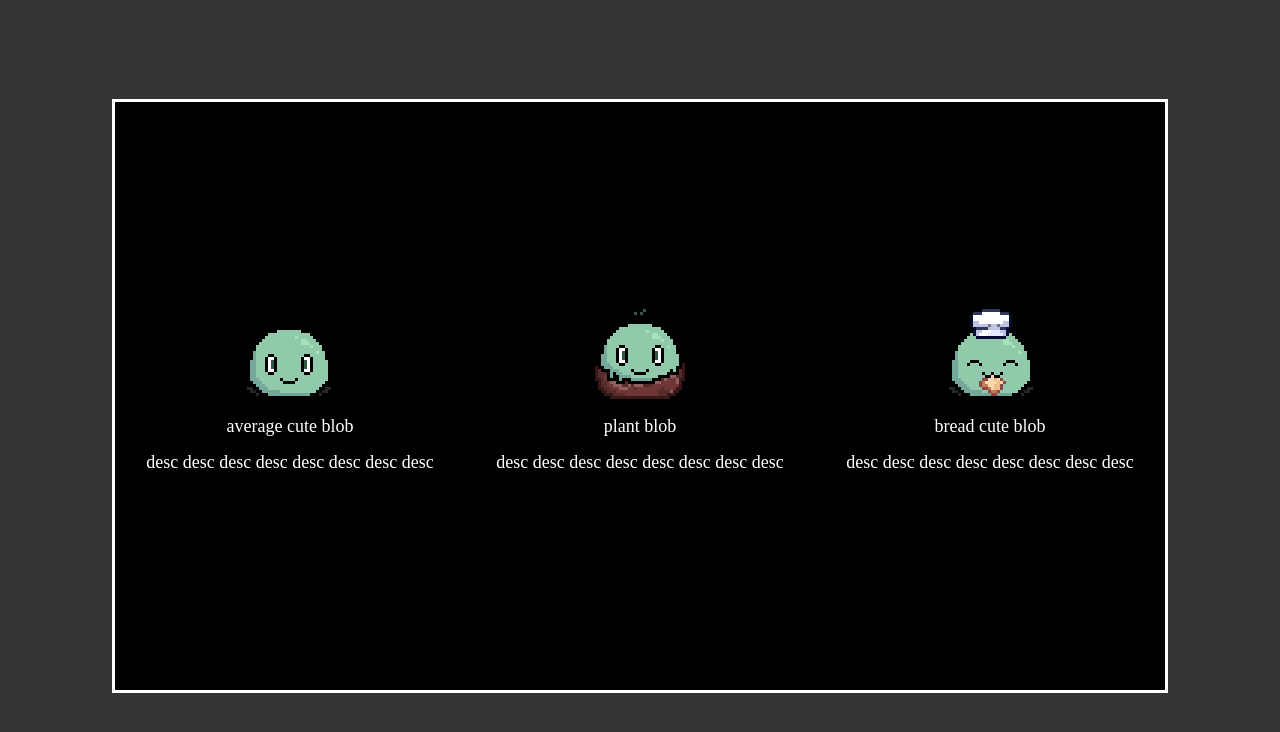
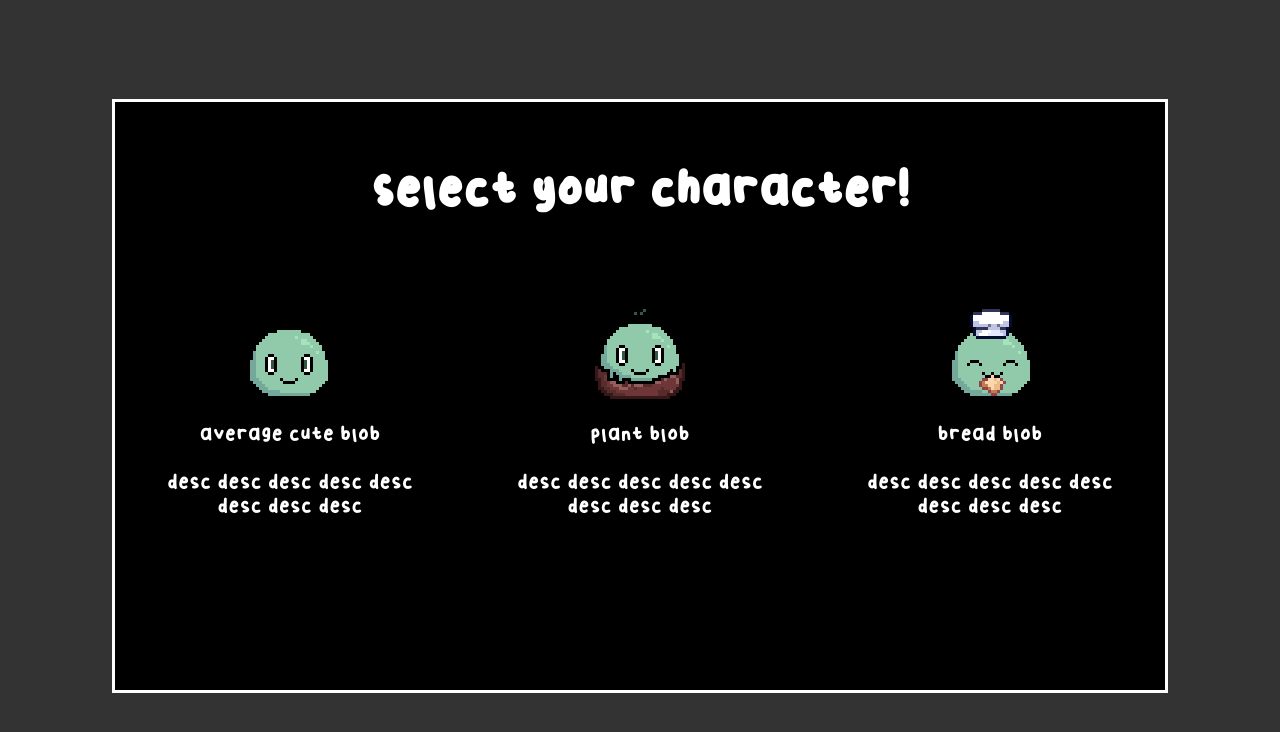
Before and after one commit to iiaky/iiaky.github.io, a website: page index.html in a window 1280 px wide. Drawn offline with Linux system fonts and the light colour scheme.

Commit message:
font changed :3

```diff
--- a/CharacterSelect.js
+++ b/CharacterSelect.js
@@ -5,8 +5,11 @@ class CharacterSelect {
 
     createElement() {
         this.element = document.createElement("div");
-        this.element.classList.add("character-select");
+        this.element.classList.add("wrapper");
         this.element.innerHTML = (`
+            <h3>Select your character!</h3>
+
+            <div class = character-select>
                 <div class = "character-wrapper">
                     <div class = "character" id = "average-cute-blob">
                         <img src = "${'images/characters/average cute blob.png'}"/>
@@ -27,8 +30,9 @@ class CharacterSelect {
                     <div class = "character" id = "bread-blob">
                         <img src = "${'images/characters/bread blob.png'}"/>
                     </div>
-                <p>bread cute blob</p>
+                    <p>bread blob</p>
                     <p>desc desc desc desc desc desc desc desc </p>
+                </div>
             </div>
         `)
     }
--- a/styles/CharacterSelect.css
+++ b/styles/CharacterSelect.css
@@ -1,8 +1,9 @@
-.character-select {
+body, h3, p {
+    color: white;
+}
+
+.wrapper {
     position: absolute;
-    display: inline-grid;
-    grid-template-columns: auto auto auto;
-    align-content: center;
 
     top: 0;
     bottom: 0;
@@ -12,6 +13,15 @@
     background-color: black;
     background-size: cover;
     image-rendering: pixelated;
+}
+
+
+.character-select {
+    position: absolute;
+    display: inline-grid;
+    grid-template-columns: auto auto auto;
+    align-content: center;
+
 }
 
 .character-wrapper {
@@ -29,15 +39,22 @@
     width: 32px;
     height: 32px;
     overflow: hidden;
-    background: url(/images/characters/shadow.png) no-repeat no-repeat;
 
     margin-left: auto;
     margin-right: auto;
 }
 
+h3 {
+
+    position: relative;
+    text-align: center;
+}
+
 p {
-    color: white;
-    font-size: 6px;
+    font-size: 8px;
+}
 
-
+.character-wrapper:hover {
+    scale: 1.2;
+    cursor: pointer;
 }
--- a/styles/TextMessage.css
+++ b/styles/TextMessage.css
@@ -29,7 +29,7 @@
 
 .TextMessage_buton {
     margin: 0;
-    font-size: 8px;
+    font-size: 4px;
     padding: 0;
     background: none;
     border: 0;
@@ -37,7 +37,7 @@
     font-family: inherit;
     cursor: pointer;
 
-    position: absolute;
+    position: relative;
     right: 2px;
     bottom: 0;
 }
--- a/styles/global.css
+++ b/styles/global.css
@@ -1,3 +1,12 @@
+@font-face {
+    font-family: Bubbly;
+    src: url('../images/fonts/Bubbly-Regular.otf');
+}
+
+html * {
+    font-family: Bubbly, Helvetica, sans-serif;
+}
+
 :root {
     --border-color: white;
     --dialog-background: #31473e;
```
Also changed, not shown: images/fonts/Bubbly-Regular.otf (added), images/fonts/Winkle-Regular.ttf (added), images/fonts/sweet purple.ttf (added). Lines whose indentation alone changed are shown as unchanged.
